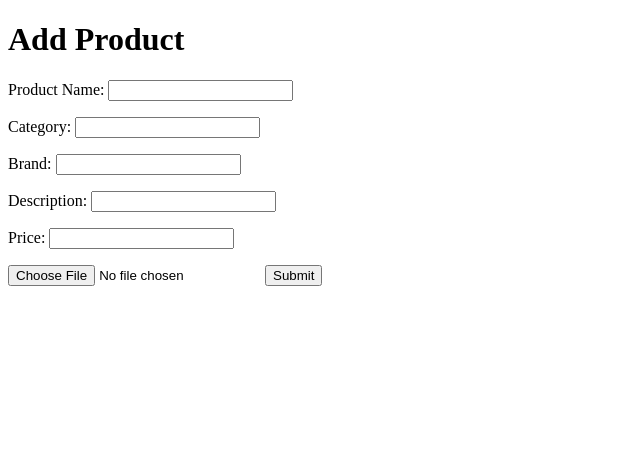
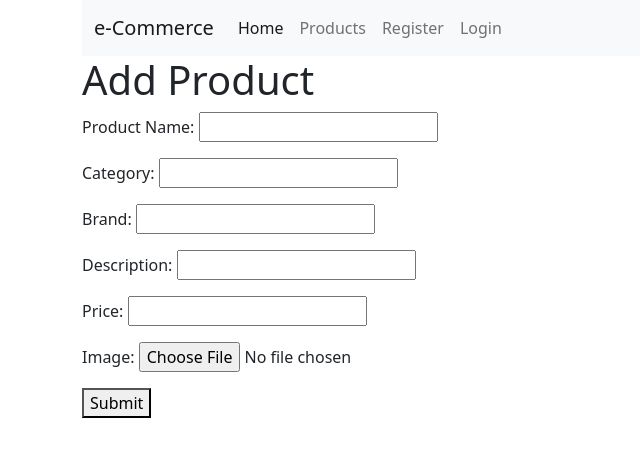
Before and after one commit to darkanorep/e-commerce, a Django app: page /products/create in a window 1280 px wide. Shown: the top 457 px of the page, without its empty margins (0-640 px from the left). Run offline with Django 4.2, Linux system fonts and the light colour scheme.

Commit message:
adding login and authentication

```diff
--- a/ecommerce/ecommerce/settings.py
+++ b/ecommerce/ecommerce/settings.py
@@ -118,6 +118,8 @@
 # https://docs.djangoproject.com/en/4.1/howto/static-files/
 
 STATIC_URL = 'static/'
+LOGIN_REDIRECT_URL = '/products'
+LOGOUT_REDIRECT_URL = '/login'
 
 MEDIA_ROOT =  os.path.join(BASE_DIR, 'media')
 MEDIA_URL = '/media/'
--- a/ecommerce/ecommerce/urls.py
+++ b/ecommerce/ecommerce/urls.py
@@ -23,6 +23,7 @@
 urlpatterns = [
     path('admin/', admin.site.urls),
     path('', include("main.urls")),
-    path("register/", user.register, name="register")
+    path("register/", user.register, name="register"),
+    path('', include("django.contrib.auth.urls")),
 
 ] + static(settings.MEDIA_URL, document_root=settings.MEDIA_ROOT)
--- a/ecommerce/main/forms.py
+++ b/ecommerce/main/forms.py
@@ -6,3 +6,4 @@
     brand = forms.CharField(label="Brand", max_length=200)
     description = forms.CharField(label="Description", max_length=200)
     price = forms.IntegerField(label="Price")
+    product_img = forms.ImageField(label="Image", required=False)
--- a/ecommerce/main/templates/main/addproduct.html
+++ b/ecommerce/main/templates/main/addproduct.html
@@ -2,10 +2,9 @@
 
 {% block content %}
 <h1>Add Product</h1>
-<form method="post" action="/products/create">
+<form method="post" enctype="multipart/form-data" action="/products/create">
     {% csrf_token %}
     {{form.as_p}}
-    <input type="file">
     <button type="submit" name="submit">Submit</button>
 </form>
 {% endblock %}
--- a/ecommerce/main/templates/main/base.html
+++ b/ecommerce/main/templates/main/base.html
@@ -4,13 +4,65 @@
     <meta charset="UTF-8">
     <meta http-equiv="X-UA-Compatible" content="IE=edge">
     <meta name="viewport" content="width=device-width, initial-scale=1.0">
+    <link href="https://cdn.jsdelivr.net/npm/bootstrap@5.2.3/dist/css/bootstrap.min.css" rel="stylesheet" integrity="sha384-rbsA2VBKQhggwzxH7pPCaAqO46MgnOM80zW1RWuH61DGLwZJEdK2Kadq2F9CUG65" crossorigin="anonymous">
     <title>{% block title %}e-Commerce{% endblock %}</title>
 </head>
 <body>
     <div class="container">
+        {% if user.is_authenticated %}
+            <nav class="navbar navbar-expand-lg bg-light">
+                <div class="container-fluid">
+                    <a class="navbar-brand" href="/">e-Commerce</a>
+                    <button class="navbar-toggler" type="button" data-bs-toggle="collapse" data-bs-target="#navbarNav" aria-controls="navbarNav" aria-expanded="false" aria-label="Toggle navigation">
+                        <span class="navbar-toggler-icon"></span>
+                    </button>
+                    <div class="collapse navbar-collapse" id="navbarNav">
+                        <ul class="navbar-nav">
+                        <li class="nav-item">
+                            <a class="nav-link active" aria-current="page" href="/">Home</a>
+                        </li>
+                        <li class="nav-item">
+                            <a class="nav-link" href="/products">Products</a>
+                        </li>
+                        <li class="nav-item">
+                            <a class="nav-link" href="/logout">Logout</a>
+                        </li>
+                        </ul>
+                    </div>
+                </div>
+            </nav>
+        {% else %}
+            <nav class="navbar navbar-expand-lg bg-light">
+                <div class="container-fluid">
+                    <a class="navbar-brand" href="/">e-Commerce</a>
+                    <button class="navbar-toggler" type="button" data-bs-toggle="collapse" data-bs-target="#navbarNav" aria-controls="navbarNav" aria-expanded="false" aria-label="Toggle navigation">
+                        <span class="navbar-toggler-icon"></span>
+                    </button>
+                    <div class="collapse navbar-collapse" id="navbarNav">
+                        <ul class="navbar-nav">
+                        <li class="nav-item">
+                            <a class="nav-link active" aria-current="page" href="/">Home</a>
+                        </li>
+                        <li class="nav-item">
+                            <a class="nav-link" href="/products">Products</a>
+                        </li>
+                        <li class="nav-item">
+                            <a class="nav-link" href="/register">Register</a>
+                        </li>
+                        <li class="nav-item">
+                            <a class="nav-link" href="/login">Login</a>
+                        </li>
+                        </ul>
+                    </div>
+                </div>
+            </nav>
+        {% endif %}
         {% block content %}
 
         {% endblock %}
     </div>
+    <script src="https://cdn.jsdelivr.net/npm/bootstrap@5.2.3/dist/js/bootstrap.bundle.min.js" integrity="sha384-kenU1KFdBIe4zVF0s0G1M5b4hcpxyD9F7jL+jjXkk+Q2h455rYXK/7HAuoJl+0I4" crossorigin="anonymous"></script>
+    <script src="https://cdn.jsdelivr.net/npm/@popperjs/core@2.11.6/dist/umd/popper.min.js" integrity="sha384-oBqDVmMz9ATKxIep9tiCxS/Z9fNfEXiDAYTujMAeBAsjFuCZSmKbSSUnQlmh/jp3" crossorigin="anonymous"></script>
+    <script src="https://cdn.jsdelivr.net/npm/bootstrap@5.2.3/dist/js/bootstrap.min.js" integrity="sha384-cuYeSxntonz0PPNlHhBs68uyIAVpIIOZZ5JqeqvYYIcEL727kskC66kF92t6Xl2V" crossorigin="anonymous"></script>
 </body>
 </html>
--- a/ecommerce/main/templates/main/product.html
+++ b/ecommerce/main/templates/main/product.html
@@ -10,5 +10,11 @@
     <li>{{p.description}}</li>
     <li>{{p.price}}</li>
     <img src="../../../media/{{p.product_img}}" alt="{{p.name}}_pic" width="400px" height="400px">
+    {% if user.is_authenticated %}
+        <button>Add to cart</button>
+    {% else %}
+        <button disabled>Add to cart</button>
+        <p>Please <a href="/login">Login</a> to Add to cart this item</p>
+    {% endif %}
 </ul>
 {% endblock %}
--- a/ecommerce/main/templates/main/products.html
+++ b/ecommerce/main/templates/main/products.html
@@ -6,7 +6,7 @@
 <ul>
     {% for product in p %}
     <li>{{product.name}}</li>
-    <img src="../../../media/{{product.product_img}}" alt="{{product.name}}_pic" width="100px" height="100px">
+    <a href="{{product.id}}"><img src="../../../media/{{product.product_img}}" alt="{{product.name}}_pic" width="100px" height="100px"></a>
     {% endfor %}
 </ul>
 
--- a/ecommerce/main/views.py
+++ b/ecommerce/main/views.py
@@ -18,7 +18,7 @@
 
 def addproduct(response):
     if response.method == "POST":
-        form = AddProduct(response.POST)
+        form = AddProduct(response.POST, response.FILES)
 
         if form.is_valid():
             n = form.cleaned_data["name"]
@@ -26,8 +26,9 @@
             b = form.cleaned_data["brand"]
             d = form.cleaned_data["description"]
             pr = form.cleaned_data["price"]
+            pic = form.cleaned_data["product_img"]
 
-            p = Product(name = n, category = c, brand = b, description = d, price = pr)
+            p = Product(name = n, category = c, brand = b, description = d, price = pr, product_img = pic)
             p.save()
 
         return HttpResponseRedirect("/products")
```
Also changed, not shown: ecommerce/user/templates/registration/login.html (added, +9 -0 lines), ecommerce/db.sqlite3.
